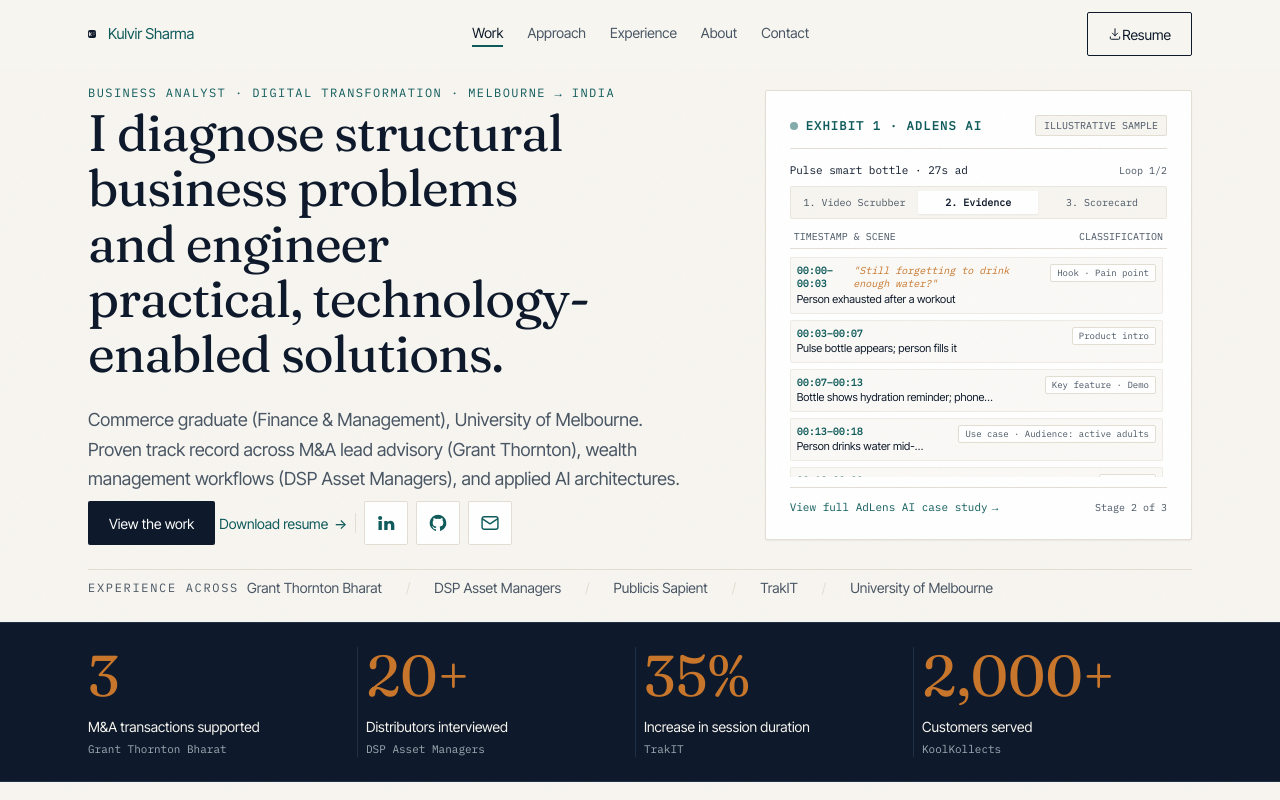
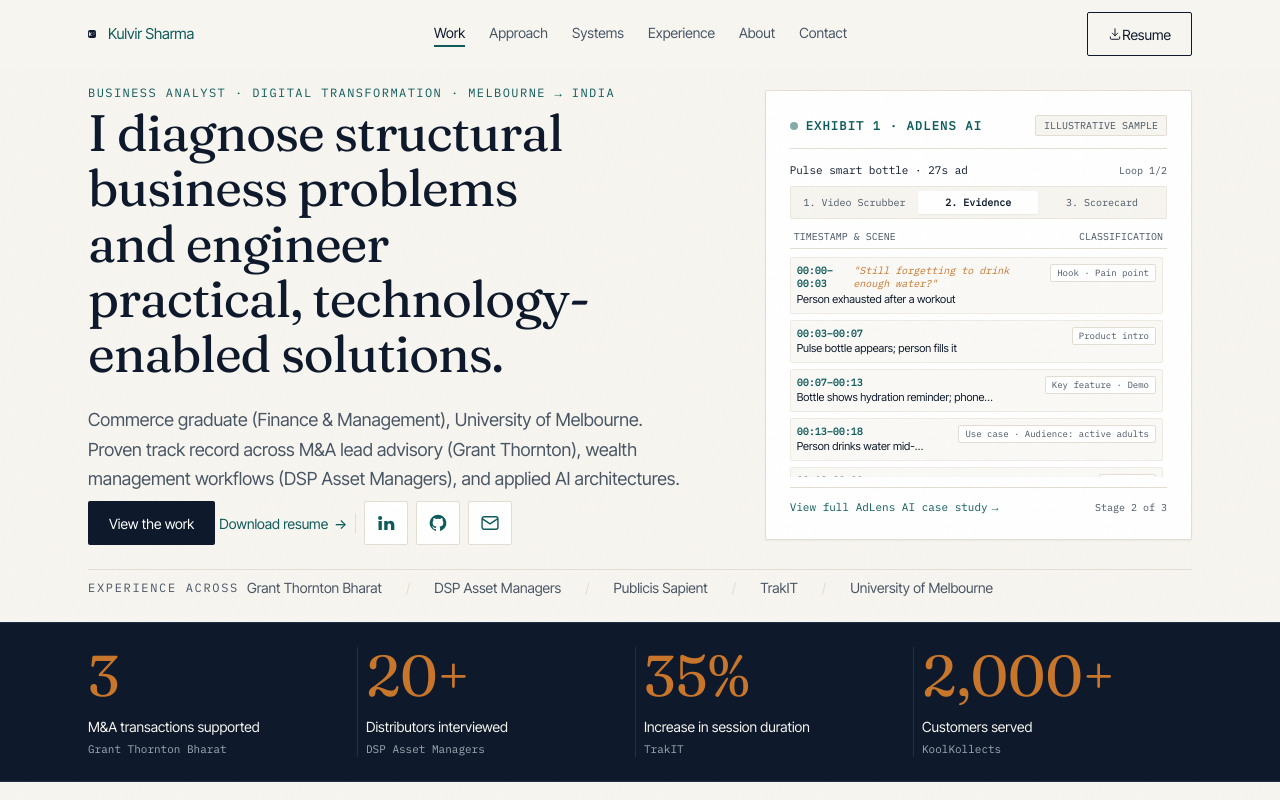
Before and after one commit to koolsharmafamily/kool-website, a React (Vite) app: page / in a window 1280 px wide. Shown: the top 800 px of the page. Built offline with nearby package versions, Linux system fonts and the light colour scheme.

Commit message:
fix(layout): re-sequence section order, synchronize nav, and renumber 01-06

```diff
--- a/src/components/About.tsx
+++ b/src/components/About.tsx
@@ -89,7 +89,7 @@ export function About() {
           <div className="mb-6 flex flex-col sm:flex-row sm:items-baseline justify-between gap-2 border-b border-rule pb-4">
             <div>
               <span className="font-mono text-xs uppercase tracking-[0.14em] text-[#9B5414] font-semibold">
-                06 · High-Performance & Leadership
+                Leadership & Distinction
               </span>
               <h3 className="font-display text-2xl sm:text-3xl text-ink font-normal mt-1.5">
                 Elite Athletics & Musical Direction
--- a/src/components/Contact.tsx
+++ b/src/components/Contact.tsx
@@ -35,7 +35,7 @@ export function Contact() {
           <div className="md:col-span-8">
             <Reveal>
               <p className="font-mono text-xs uppercase tracking-[0.14em] text-signal font-medium mb-4">
-                07 · Contact & Availability
+                06 · Contact & Availability
               </p>
               <h2
                 id="contact-heading"
--- a/src/components/OtherWork.tsx
+++ b/src/components/OtherWork.tsx
@@ -14,13 +14,16 @@ export function OtherWork() {
   const categories = [
     { label: "Client Intake & Bookings", code: "LEDGER-01", tag: "Deployed System" },
     { label: "Multi-API Songbook Utility", code: "LEDGER-02", tag: "Integration Tool" },
-    { label: "GenAI Production Studio", code: "LEDGER-03", tag: "Automated Pipeline" },
-    { label: "Cinema Food-Ordering Flow", code: "LEDGER-04", tag: "Process Architecture" },
+    { label: "GenAI Content Studio", code: "LEDGER-03", tag: "GenAI Workflow" },
+    { label: "Cinema Food Ordering", code: "LEDGER-04", tag: "Process Architecture" },
     { label: "Sports Academy Advisory", code: "LEDGER-05", tag: "CRM & Strategy" },
   ];
 
   return (
-    <Section id="other-work" labelledBy="other-work-heading" variant="paper">
+    <Section id="systems" labelledBy="systems-heading" variant="paper" className="relative">
+      {/* Backwards compatibility anchor */}
+      <span id="other-work" className="absolute -top-20" aria-hidden="true" />
+
       {/* Asymmetric Header */}
       <div className="grid grid-cols-1 md:grid-cols-12 gap-6 md:gap-8 mb-10 sm:mb-14">
         <div className="md:col-span-4">
@@ -29,7 +32,7 @@ export function OtherWork() {
               03 · Systems & Utilities
             </p>
             <h2
-              id="other-work-heading"
+              id="systems-heading"
               className="font-display text-[clamp(2rem,3.5vw,3rem)] font-normal leading-tight tracking-[-0.02em] text-ink"
             >
               Operational ledger
--- a/src/data/content.ts
+++ b/src/data/content.ts
@@ -27,6 +27,7 @@ export const site = {
 export const nav = [
   { label: "Work", href: "/#work" },
   { label: "Approach", href: "/#approach" },
+  { label: "Systems", href: "/#systems" },
   { label: "Experience", href: "/#experience" },
   { label: "About", href: "/#about" },
   { label: "Contact", href: "/#contact" },
@@ -275,13 +276,13 @@ export const otherWork: OtherWorkItem[] = [
     meta: "",
   },
   {
-    title: "GenAI content automation studio",
-    body: "A content pipeline for a music band, built to turn one session into a run of publishable assets.",
+    title: "GenAI Music Content Studio",
+    body: "GenAI-driven content workflow and blog/copywriting automation pipeline engineered for a music band (Kool Kalakaars) to turn performance sessions into publishable assets.",
     meta: "",
   },
   {
-    title: "Automated cinema food-ordering workflow",
-    body: "An ordering flow designed to remove the queue between the customer and the kitchen.",
+    title: "Cinema Food Ordering Architecture",
+    body: "Automated cinema food-ordering workflow and customer/kitchen queue elimination architecture streamlining order processing and fulfilment.",
     meta: "",
   },
   {
--- a/src/pages/Home.tsx
+++ b/src/pages/Home.tsx
@@ -20,9 +20,9 @@ export function Home() {
       <ProofStrip />
       <Work />
       <Approach />
+      <OtherWork />
       <Experience />
       <About />
-      <OtherWork />
       <Contact />
     </>
   );
```
